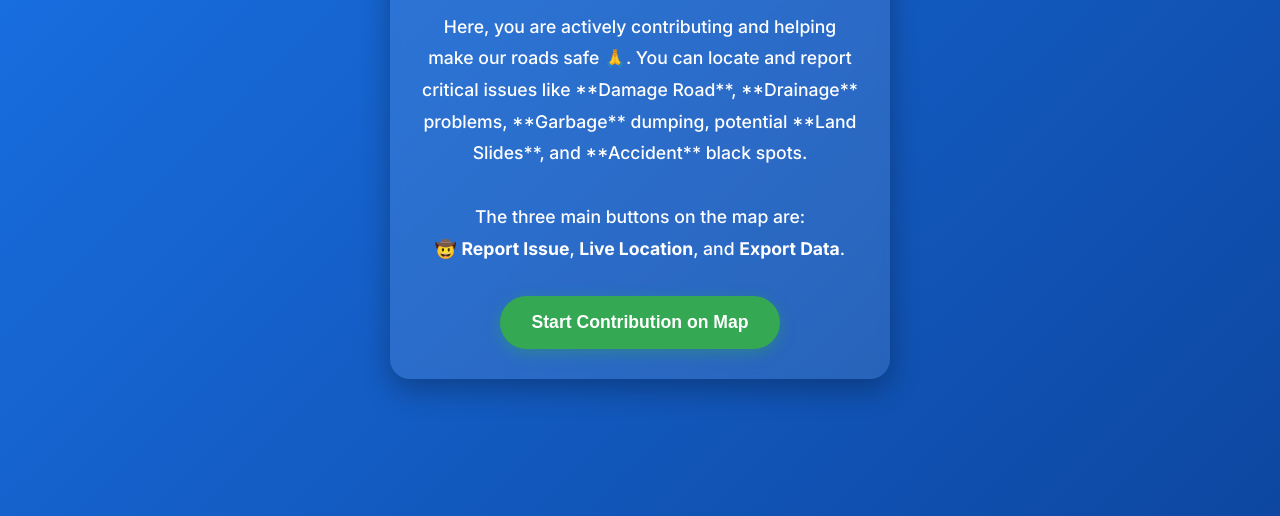
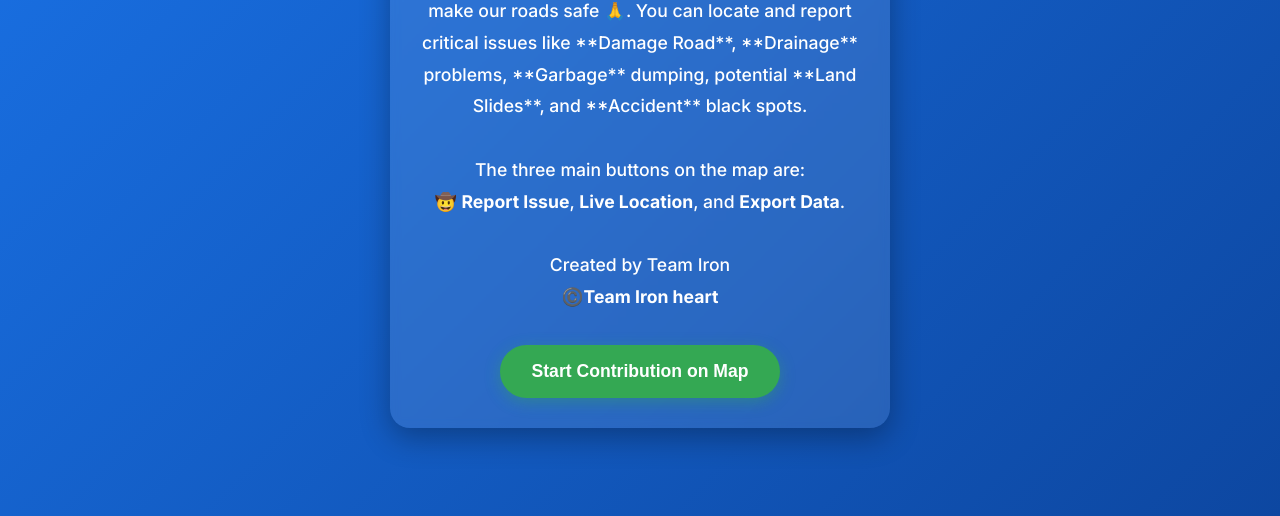
Before and after one commit to manoharavinash/Viksit-Sadak-Suraksha-Map, a plain HTML site: page index.html in a window 1280 px wide. Shown: the part 284-800 px from the top of the page. Drawn offline with nearby package versions, Linux system fonts and the light colour scheme.

Commit message:
Add footer information about Team Iron

```diff
--- a/index.html
+++ b/index.html
@@ -485,6 +485,10 @@
             <p>
                 The three main buttons on the map are:
                 <br>🤠 <strong>Report Issue</strong>, <strong>Live Location</strong>, and <strong>Export Data</strong>.
+            </p>
+            <p>
+               Created by Team Iron
+                <br>©️<strong>Team Iron heart</strong>
             </p>
             <button id="start-contribution-btn" class="btn-start">Start Contribution on Map</button>
         </div>
```
